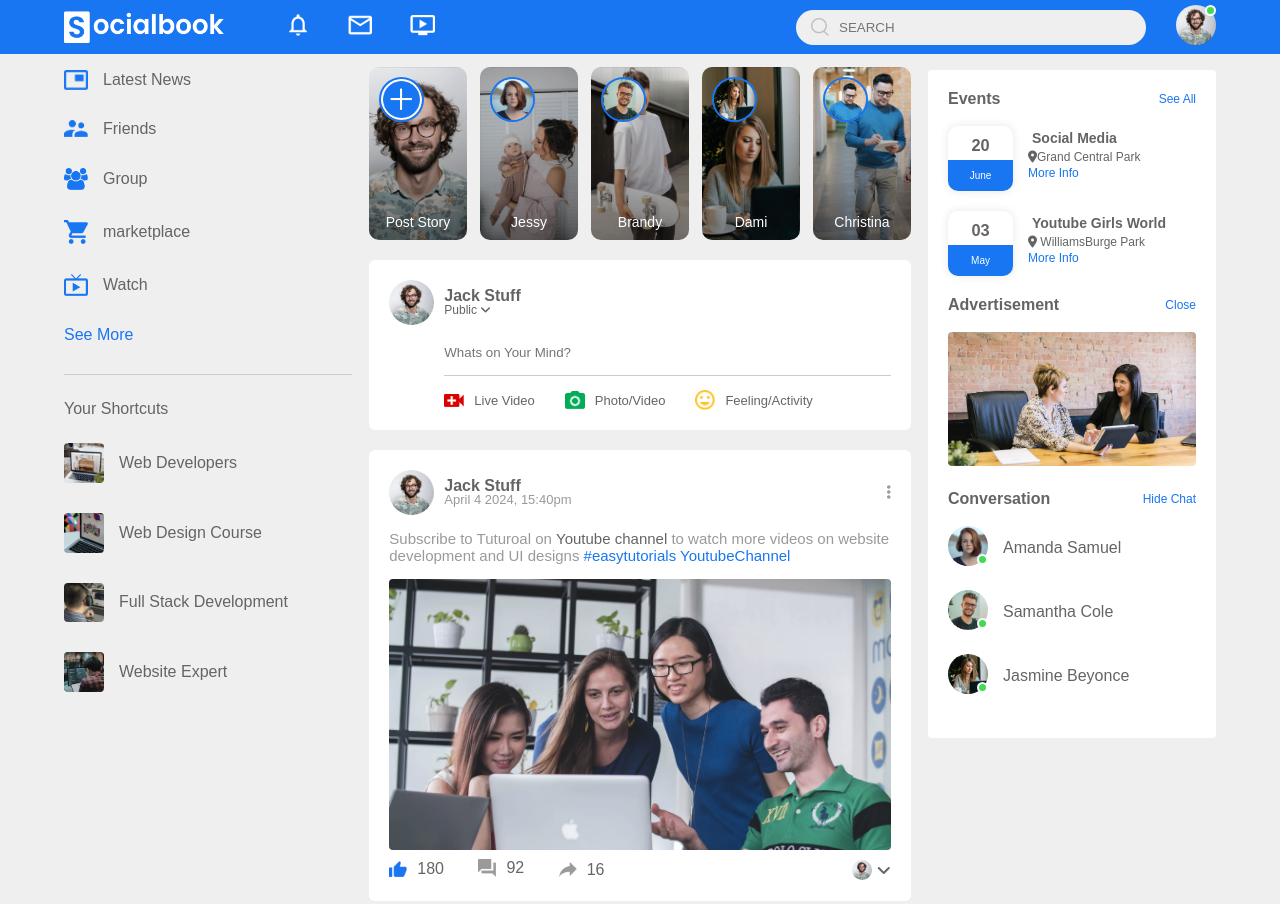
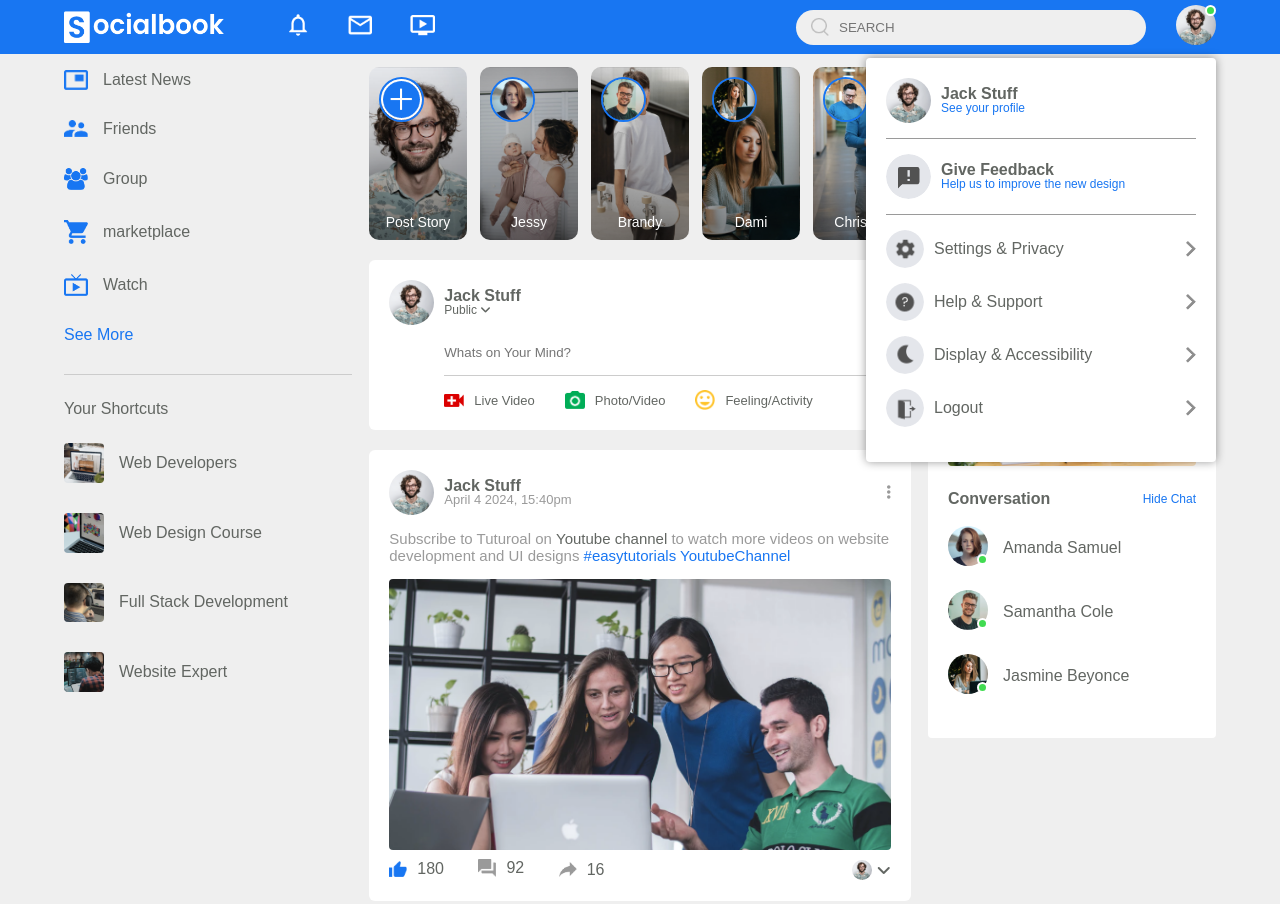
Before and after one commit to ReadyProgramReen/GirlSpace, a plain HTML site: page index.html in a window 1280 px wide. Shown: the top 904 px of the page. Drawn offline with Linux system fonts and the light colour scheme.

Commit message:
Added and styled setting drop down menu

```diff
--- a/index.html
+++ b/index.html
@@ -32,6 +32,53 @@
             <div class="nav-user-icon online">
                 <img src="images/profile-pic.png" alt="">
             </div>
+         </div>
+
+         <!-- Settings Menu ---------->
+
+         <div class="settings-menu">
+            <div class="settings-menu-inner">
+                <div class="user-profile">
+                    <img src="images/profile-pic.png" alt="">
+                    <div>
+                        <p>Jack Stuff</p>
+                        <a href="#"> See your profile</a>
+
+                    </div>
+                </div>
+                <hr>
+                <div class="user-profile">
+                    <img src="images/feedback.png" alt="">
+                    <div>
+                        <p>Give Feedback</p>
+                        <a href="#">Help us to improve the new design</a>
+
+                    </div>
+                </div>
+                <hr>
+
+                <div class="setting-links">
+                    <img class="settings-icon" src="images/setting.png" alt="">
+                    <a href="#">Settings & Privacy <img src="images/arrow.png"  width="10px" alt=""></a>
+                </div>
+
+                <div class="setting-links">
+                    <img class="settings-icon" src="images/help.png" alt="">
+                    <a href="#">Help & Support<img src="images/arrow.png"  width="10px" alt=""></a>
+                </div>
+
+                <div class="setting-links">
+                    <img class="settings-icon" src="images/display.png" alt="">
+                    <a href="#">Display & Accessibility<img src="images/arrow.png"  width="10px" alt=""></a>
+                </div>
+
+                <div class="setting-links">
+                    <img class="settings-icon" src="images/logout.png" alt="">
+                    <a href="#">Logout<img src="images/arrow.png"  width="10px" alt=""></a>
+                </div>
+
+            </div>
+
          </div>
     </nav>
 
--- a/style.css
+++ b/style.css
@@ -437,3 +437,53 @@ footer{
     font-size: 13px;
 
 }
+
+.settings-menu{
+    position: absolute;
+    width: 90%;
+    max-width: 350px;
+    background: #fff;
+    box-shadow: 0 0 10px rgba(0, 0, 0, 0.4);
+    border-radius: 4px;
+    overflow: hidden;
+    top:108%;
+    right: 5%;
+
+}
+
+.user-profile a{
+    font-size: 12px;
+    color: #1876f2;
+    text-decoration: none;
+}
+.settings-menu-inner{
+    padding: 20px;
+
+}
+.settings-menu-inner hr{
+    border: 0;
+    height: 1px;
+    background: #9a9a9a;
+    margin: 15px 0;
+}
+.setting-links{
+    display: flex;
+    align-items: center;
+    margin: 15px 0;
+
+}
+
+.setting-links .settings-icon{
+    width: 38px;
+    margin-right: 10px;
+    border-radius: 50%;
+
+}
+.setting-links  a{
+    display: flex;
+    flex: 1;
+    align-items: center;
+    justify-content: space-between;
+    text-decoration: none;
+    color: #626662;
+}
```
